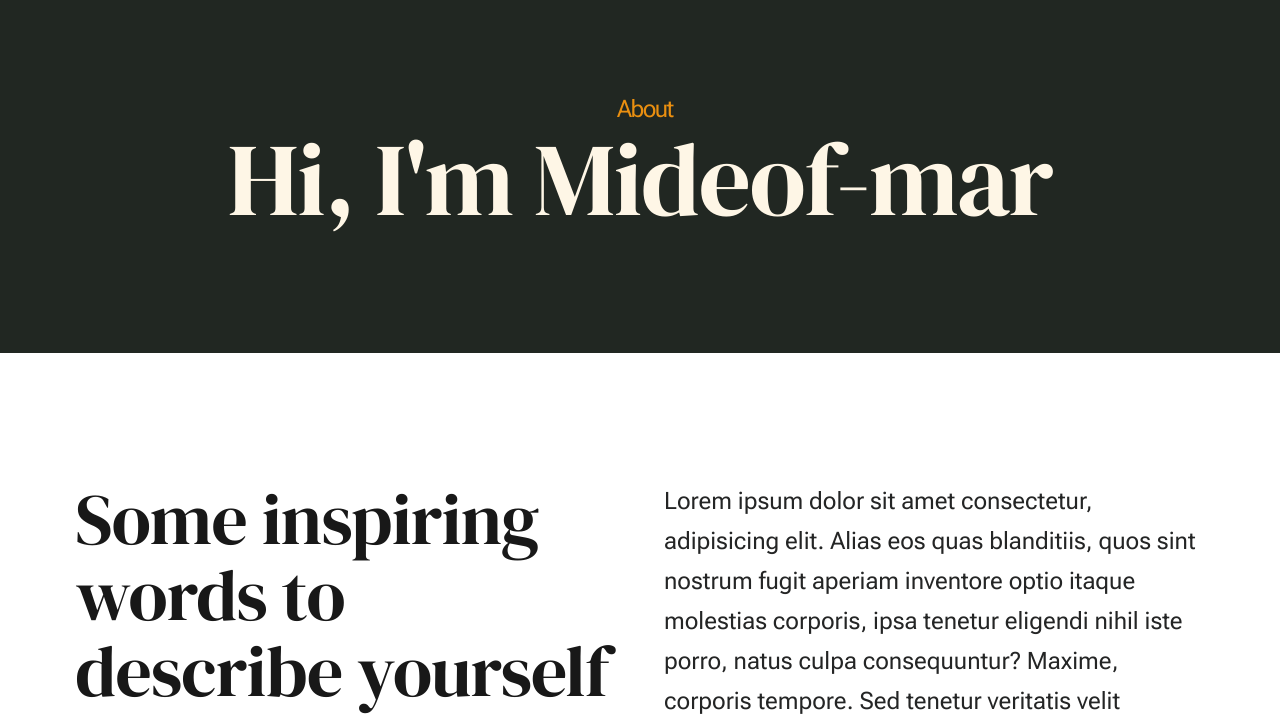
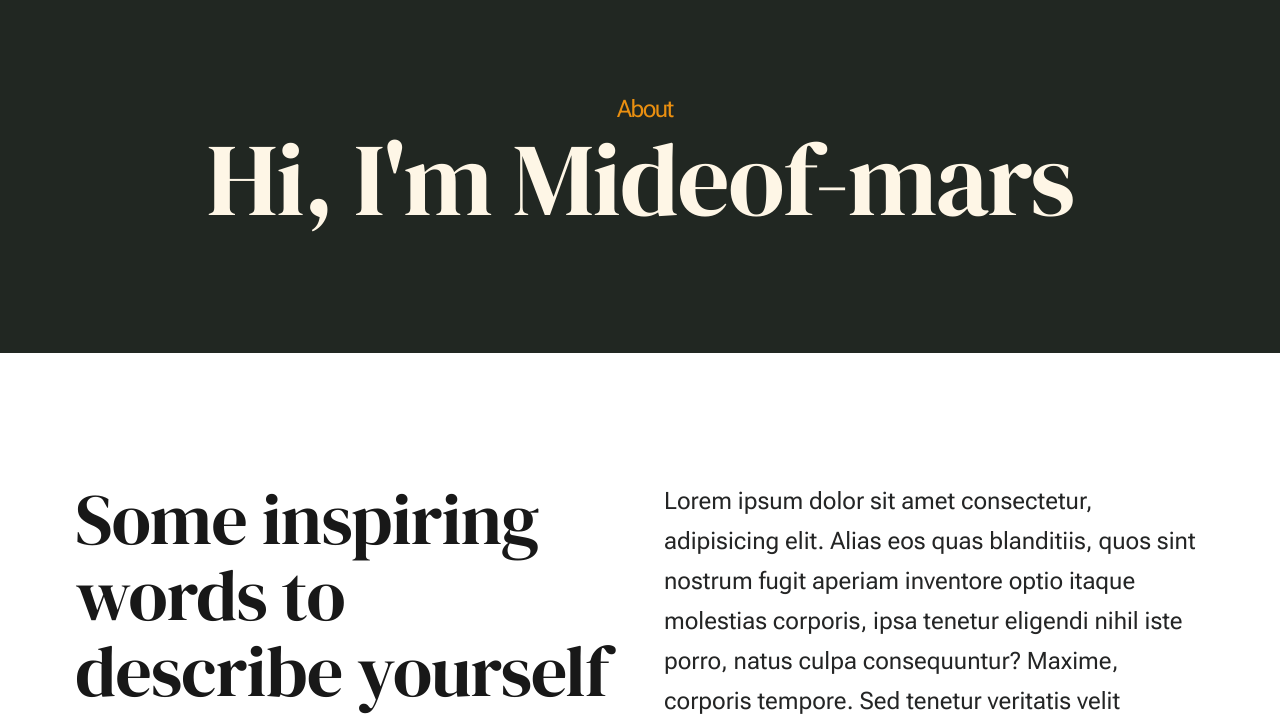
Before and after one commit to mideofmars/mide, a plain HTML site: page about.html in a window 1280 px wide. Shown: the part 99-815 px from the top of the page. Drawn offline with Linux system fonts and the light colour scheme.

Commit message:
Update about.html

```diff
--- a/about.html
+++ b/about.html
@@ -92,7 +92,7 @@
                         <div class="column xl-12">
                             <h1 class="page-title">
                                 <span class="page-title__small-type text-pretitle">About</span>
-                                Hi, I'm Mideof-mar
+                                Hi, I'm Mideof-mars
                             </h1>
 
                         </div>
```
